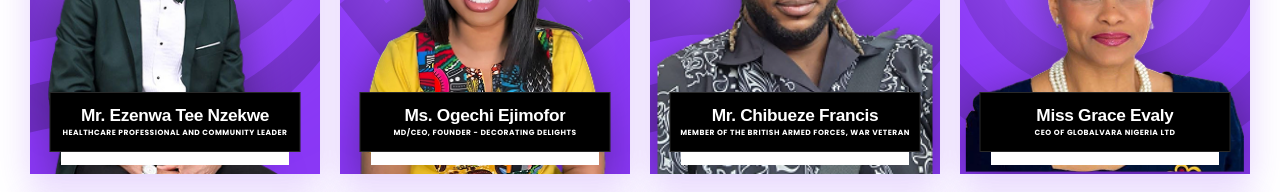
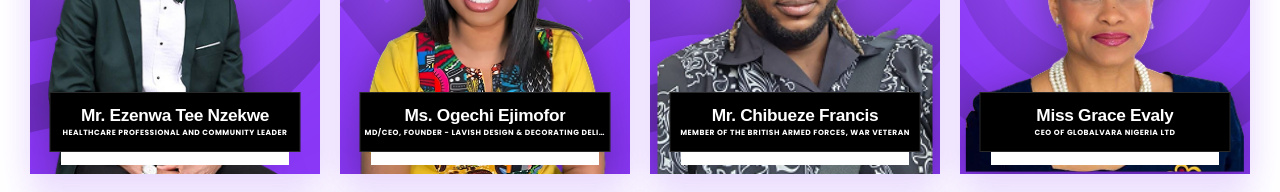
Before and after one commit to Ilesanmi-Crown/Chresthos-Empowerment-Foundation, a React (Vite) app: page / in a window 1280 px wide. Shown: the part 3760-3952 px from the top of the page. Built offline with nearby package versions, Linux system fonts and the light colour scheme; a web font is replaced by a local one.

Commit message:
Update homeData.js
updated Ms. ogechi's role

```diff
--- a/src/data/homeData.js
+++ b/src/data/homeData.js
@@ -87,7 +87,7 @@ export const PARTNERS = [
   {
     id: 'partner-2',
     name: 'Ms. Ogechi Ejimofor',
-    role: 'MD/CEO, FOUNDER - DECORATING DELIGHTS',
+    role: 'MD/CEO, FOUNDER - LAVISH DESIGN & DECORATING DELIGHTS',
     image: '/assets/partner-ms-ogechi.png',
     pattern: 'prisms',
     isCutout: true,
```
